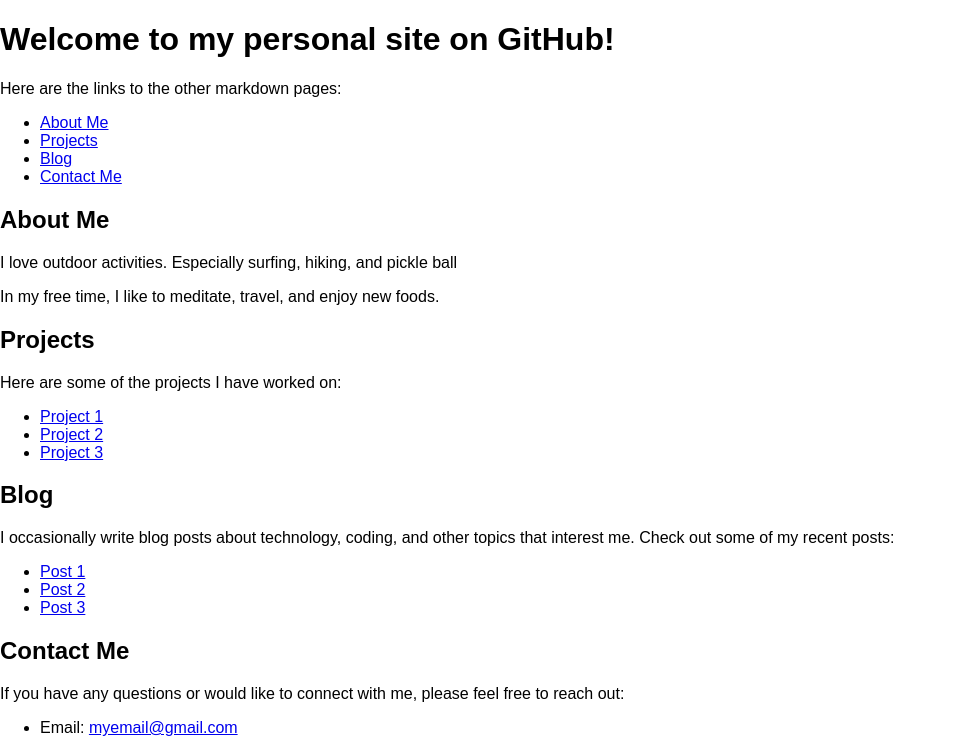
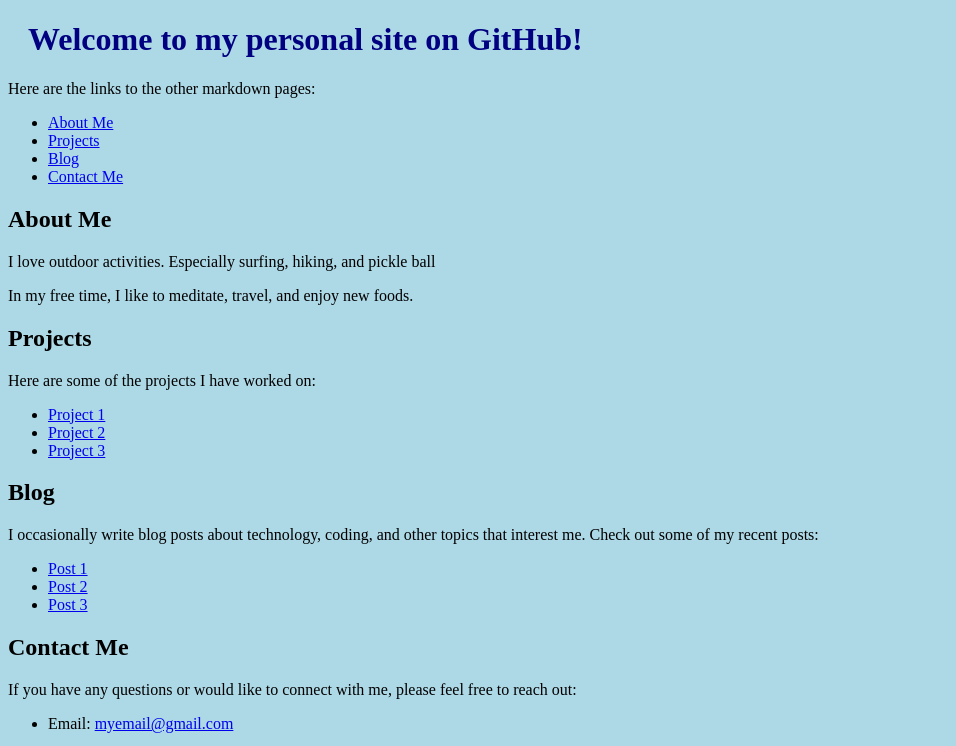
Before and after one commit to brad771/brad771.github.io, a plain HTML site: page index.html in a window 1280 px wide. Shown: the top 746 px of the page, without its empty margins (0-956 px from the left). Drawn offline with Linux system fonts and the light colour scheme; grey boxes are pictures that could not be loaded.

Commit message:
Update style.css

```diff
--- a/style.css
+++ b/style.css
@@ -1,5 +1,8 @@
 body {
-  margin: 0;
-  padding: 0;
-  font-family: Arial, sans-serif;
-  font
+  background-color: lightblue;
+}
+
+h1 {
+  color: navy;
+  margin-left: 20px;
+}
```
